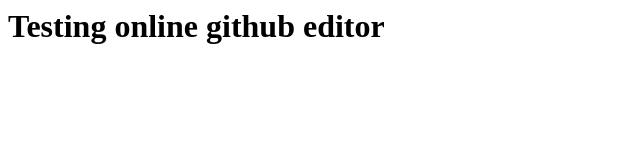
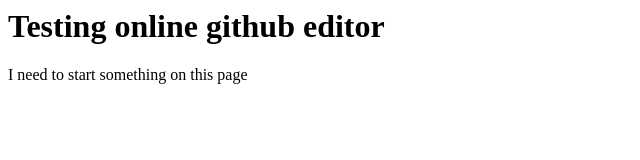
Before and after one commit to akashsarada/akashsarada.github.io, a plain HTML site: page index.html in a window 1280 px wide. Shown: the whole page, without its empty margins (0-640 px from the left). Drawn offline with Linux system fonts and the light colour scheme.

Commit message:
Paragraph changes

```diff
--- a/index.html
+++ b/index.html
@@ -2,5 +2,6 @@
   <html>
     <body>
       <h1> Testing online github editor </h1>
+      <p> I need to start something on this page </p>
     </body>
   </html>
```
